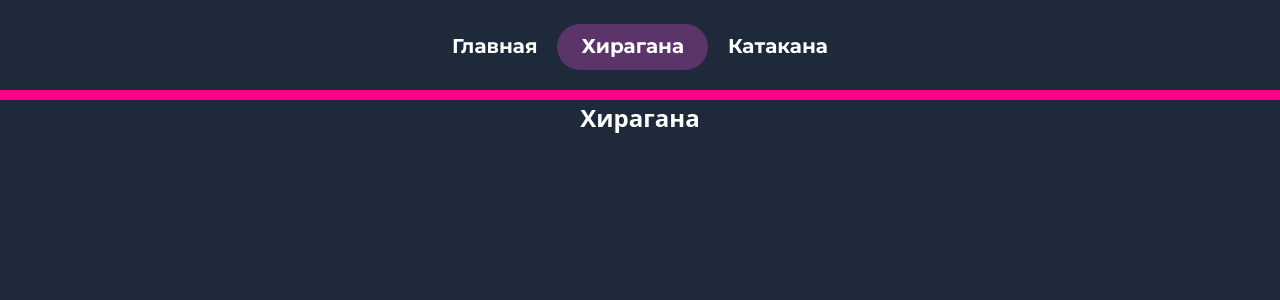
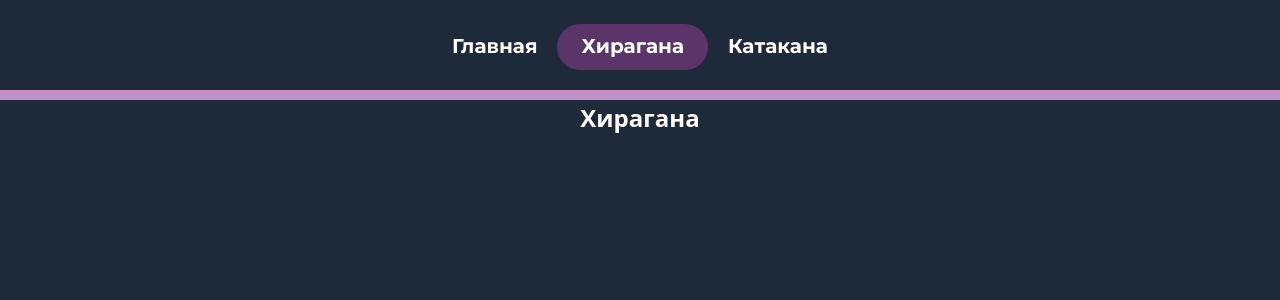
Before and after one commit to makesomelayouts/hirakata, a React (Vite) app: page /hiragana in a window 1280 px wide. Shown: the top 300 px of the page. Built offline with nearby package versions, Linux system fonts and the light colour scheme; a web font is replaced by a local one.

Commit message:
Change indicator color

```diff
--- a/src/pages/Hiragana.jsx
+++ b/src/pages/Hiragana.jsx
@@ -25,7 +25,7 @@ export const Hiragana = () => {
           right: 0,
           height: 10,
           originX: 0,
-          backgroundColor: "#ff0088",
+          backgroundColor: "#C192C6",
         }}
       />
 
```
